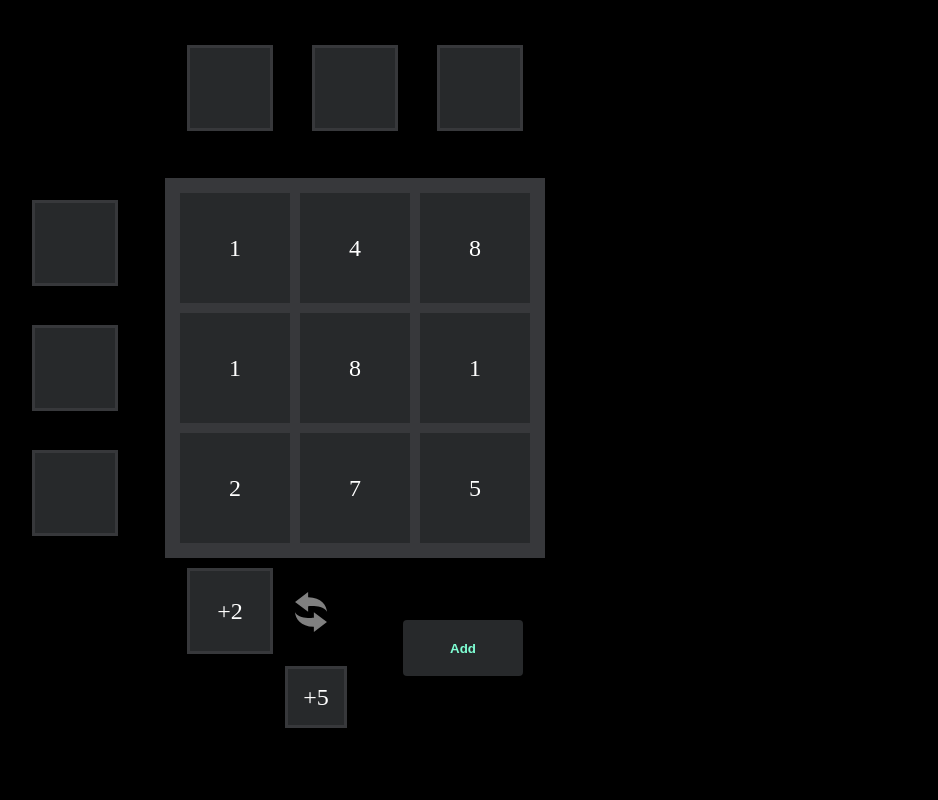
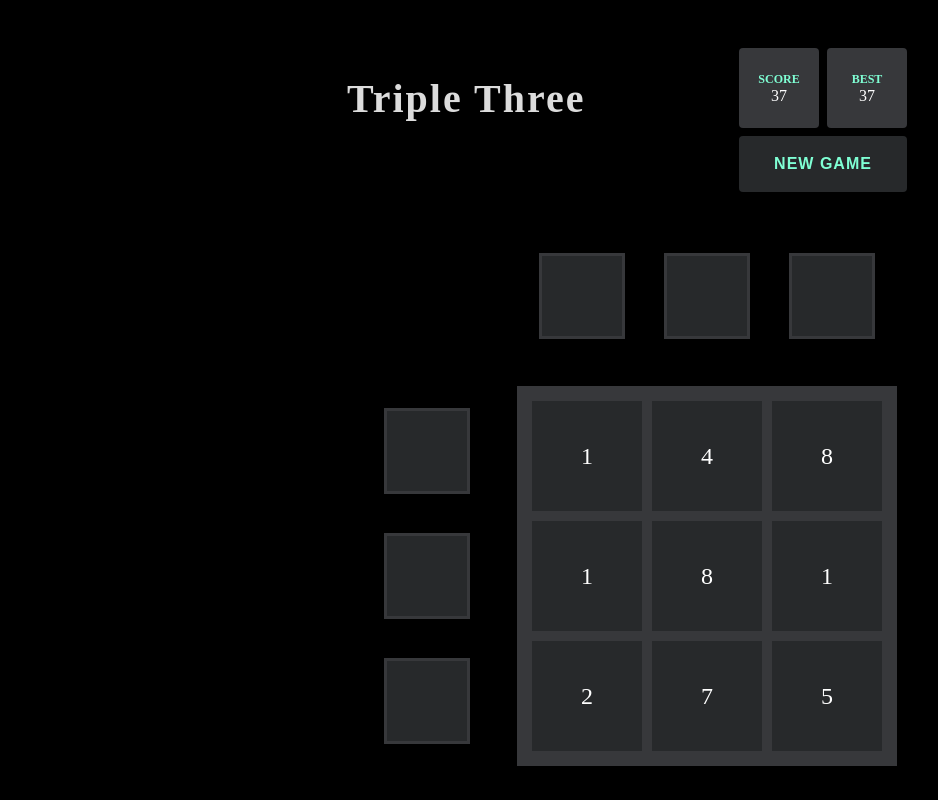
Before and after one commit to nagi-moriyama-lvgs/triple-three, a React app: page / in a window 1280 px wide. Shown: the top 800 px of the page, without its empty margins (13-951 px from the left). Built offline with nearby package versions, Linux system fonts and the light colour scheme.

Commit message:
localStorageでscoreを管理

```diff
--- a/src/components/atoms/Button.tsx
+++ b/src/components/atoms/Button.tsx
@@ -31,7 +31,14 @@ export const Button = styled(BaseButton)`
       background-color: ${CC.COLOR.DARKGRAY};
       border: none;
       border-radius: 4px;
+      font-size: ${CC.SIZE * 2}px;
       font-weight: bold;
+      letter-spacing: 1px;
+      cursor: pointer;
+      :disabled {
+        cursor: initial;
+        color: ${CC.COLOR.GRAY};
+      }
     }
   }
 `;
--- a/src/components/atoms/Score.tsx
+++ b/src/components/atoms/Score.tsx
@@ -1,4 +1,4 @@
-import React, { memo } from "react";
+import React from "react";
 import styled from "styled-components";
 import * as CC from "~/consts";
 
@@ -15,24 +15,25 @@ const BaseScore: React.FC<BaseScoreProps> = ({
 }) => {
   return (
     <div className={className}>
-      <span>{label}</span>
-      <span>{number}</span>
+      <span className={"label"}>{label}</span>
+      <span className={"score"}>{number}</span>
     </div>
   );
 };
 
 export const Score = styled(BaseScore)`
   & {
-    width: ${CC.SIZE * 20}px;
+    width: ${CC.SIZE * 10}px;
     height: ${CC.SIZE * 10}px;
     border-radius: 4px;
-    background-color: ${CC.COLOR.DARKPRIMARY};
+    background-color: ${CC.COLOR.GRAY};
     display: flex;
     flex-direction: column;
     justify-content: center;
     align-items: center;
-    span {
-      color: white;
+    .label {
+      color: ${CC.COLOR.PRIMARY};
+      font-size: ${CC.SIZE * 1.5}px;
       font-weight: bold;
     }
   }
--- a/src/components/organisms/TripleThree.tsx
+++ b/src/components/organisms/TripleThree.tsx
@@ -10,6 +10,7 @@ export type BaseTripleThreeProps = {
   adders: number[];
   squares: number[][];
   hands: [number, number];
+  buttonDisable: boolean;
   onClickAdder: (event: React.MouseEvent) => void;
   onClickChangeHands: () => void;
   onClickAddButton: () => void;
@@ -20,6 +21,7 @@ const BaseTripleThree: React.FC<BaseTripleThreeProps> = ({
   adders,
   squares,
   hands,
+  buttonDisable,
   onClickAdder,
   onClickChangeHands,
   onClickAddButton,
@@ -35,7 +37,11 @@ const BaseTripleThree: React.FC<BaseTripleThreeProps> = ({
       </div>
       <div className={"bottom_area area"}>
         <Hands values={hands} onClick={onClickChangeHands} />
-        <Button buttonText={"Add"} onClick={onClickAddButton} />
+        <Button
+          buttonText={"Add"}
+          onClick={onClickAddButton}
+          disabled={buttonDisable}
+        />
       </div>
     </div>
   );
@@ -47,11 +53,10 @@ const TripleThree = styled(BaseTripleThree)`
     grid-template-rows:
       ${CC.SIZE * 20}px
       ${CC.SIZE * 50}px
-      ${CC.SIZE * 20}px;
+      ${CC.SIZE * 30}px;
     grid-template-columns:
       ${CC.SIZE * 20}px
-      ${CC.SIZE * 50}px
-      ${CC.SIZE * 20}px;
+      ${CC.SIZE * 50}px;
 
     .area {
       display: flex;
@@ -81,7 +86,10 @@ const TripleThree = styled(BaseTripleThree)`
     .bottom_area {
       grid-row: 3 / 4;
       grid-column: 2 / 3;
-      padding: ${CC.SIZE * 4}px;
+      padding: ${CC.SIZE * 1}px;
+      button {
+        height: ${CC.SIZE * 15}px;
+      }
     }
   }
 `;
--- a/src/components/pages/Main.tsx
+++ b/src/components/pages/Main.tsx
@@ -1,6 +1,8 @@
-import React, { useState } from "react";
+import React, { useCallback, useState } from "react";
 import styled from "styled-components";
+import { Score, Button } from "~/components/atoms";
 import TripleThree from "~/components/organisms/TripleThree";
+import * as CC from "~/consts";
 
 type BaseMainProps = {
   className?: string;
@@ -19,6 +21,31 @@ const BaseMain: React.FC<BaseMainProps> = ({ className }) => {
   const [squares, setSquares] = useState<squaresType>(
     localStorageSquares || initialSquares
   );
+
+  // score
+  const getScore: (square: squaresType) => number = (squares) => {
+    let score = 0;
+    squares.forEach((row) => {
+      row.forEach((square) => {
+        if (!(square % 3 === 0)) score += square;
+      });
+    });
+    return score;
+  };
+  const score = getScore(squares);
+  const localStorageBestScore = Number(localStorage.getItem("best"));
+  const bestScore =
+    localStorageBestScore > score ? localStorageBestScore : score;
+
+  // adders
+  const [adders, setAdders] = useState<number[]>([0, 0, 0, 0, 0, 0]);
+  const onClickAdder = (event: React.MouseEvent) => {
+    const adderElement = event.target as HTMLDivElement;
+    const adderIndex = Number(adderElement.getAttribute("data-index"));
+    const adderArray = [0, 0, 0, 0, 0, 0];
+    adderArray[adderIndex] = hands[0];
+    setAdders(adderArray);
+  };
 
   // hands
   type handsType = [number, number];
@@ -47,16 +74,6 @@ const BaseMain: React.FC<BaseMainProps> = ({ className }) => {
     return newHands;
   };
 
-  // adders
-  const [adders, setAdders] = useState<number[]>([0, 0, 0, 0, 0, 0]);
-  const onClickAdder = (event: React.MouseEvent) => {
-    const adderElement = event.target as HTMLDivElement;
-    const adderIndex = Number(adderElement.getAttribute("data-index"));
-    const adderArray = [0, 0, 0, 0, 0, 0];
-    adderArray[adderIndex] = hands[0];
-    setAdders(adderArray);
-  };
-
   // add button
   const addMainHandToSquares: (hand: number, index: number) => squaresType = (
     hand,
@@ -74,34 +91,135 @@ const BaseMain: React.FC<BaseMainProps> = ({ className }) => {
     );
     return newSquares;
   };
-
   const onClickAddButton = () => {
     const [adderIndex] = adders.flatMap((v, i) => (v !== 0 ? i : []));
-    if (adderIndex) {
+    if (adderIndex !== undefined) {
       const newSquares = addMainHandToSquares(hands[0], adderIndex);
+      const score = getScore(newSquares);
+      if (score > bestScore)
+        localStorage.setItem("bestScore", JSON.stringify(score));
       setSquares(newSquares);
       const newHands = drawNewHand();
       localStorage.setItem("squares", JSON.stringify(newSquares));
       localStorage.setItem("hands", JSON.stringify(newHands));
+    } else {
+      alert("加算する値をAdderにセットしてください。");
     }
   };
 
+  // new game
+  const onClickNewGame = () => {
+    localStorage.removeItem("squares");
+    localStorage.removeItem("hands");
+    setAdders([0, 0, 0, 0, 0, 0]);
+    setSquares(initialSquares);
+    setHands([
+      INITIAL_VALUES[Math.floor(Math.random() * INITIAL_VALUES.length)],
+      INITIAL_VALUES[Math.floor(Math.random() * INITIAL_VALUES.length)],
+    ]);
+  };
+
+  // game over
+  const isGameOver: (squares: squaresType) => boolean = (squares) => {
+    let inActiveSuqareCount = 0;
+    squares.forEach((row) =>
+      row.forEach((square) => {
+        if (square % 3 === 0) inActiveSuqareCount++;
+      })
+    );
+    if (inActiveSuqareCount >= 3) {
+      return true;
+    } else {
+      return false;
+    }
+  };
+  const buttonDisable = isGameOver(squares);
+
   return (
     <div className={className}>
+      <div className={"header_content"}>
+        <h1>Triple Three</h1>
+        <div className={"score_content"}>
+          <div className={"scores"}>
+            <Score label={"SCORE"} number={score} />
+            <Score label={"BEST"} number={bestScore} />
+          </div>
+          <div className={"new_game"}>
+            <Button buttonText={"NEW GAME"} onClick={onClickNewGame} />
+          </div>
+        </div>
+      </div>
+
+      {buttonDisable && <p>game over</p>}
+
       <TripleThree
         adders={adders}
         hands={hands}
         squares={squares}
+        buttonDisable={buttonDisable}
         onClickAdder={onClickAdder}
         onClickChangeHands={onChangeHands}
         onClickAddButton={onClickAddButton}
       />
+
+      <hr color={CC.COLOR.GRAY} />
+      <div className={"description"}>
+        <h2>How To Play</h2>
+        <ul>
+          <li>The score is the sum of nine numbers.</li>
+          <li>You can add hand numbers to columns or rows.</li>
+          <li>
+            Numbers that are multiples of 3 are not included in the score.
+          </li>
+          <li>
+            Game over when the number of multiples of 3 becomes 3 or more.
+          </li>
+        </ul>
+      </div>
     </div>
   );
 };
 
 const Main = styled(BaseMain)`
   & {
+    width: ${CC.SIZE * 70}px;
+    margin: 0 auto;
+    display: flex;
+    flex-direction: column;
+    align-items: center;
+
+    .header_content {
+      width: 100%;
+      margin: ${CC.SIZE * 5}px 0 ${CC.SIZE * 3}px;
+      display: flex;
+      justify-content: space-between;
+
+      h1 {
+        color: ${CC.COLOR.LIGHTGRAY};
+        font-size: ${CC.SIZE * 5}px;
+        letter-spacing: 2px;
+      }
+
+      .score_content {
+        .scores {
+          width: ${CC.SIZE * 21}px;
+          display: flex;
+          justify-content: space-between;
+        }
+        .new_game {
+          margin-top: ${CC.SIZE * 1}px;
+          button {
+            width: ${CC.SIZE * 21}px;
+            font-size: ${CC.SIZE * 2}px;
+          }
+        }
+      }
+    }
+
+    hr {
+      width: 100%;
+      color: ${CC.COLOR.GRAY};
+    }
   }
 `;
 
--- a/src/consts/Color.tsx
+++ b/src/consts/Color.tsx
@@ -3,5 +3,7 @@ export const COLOR = {
   DARKPRIMARY: "#66CDAA",
   DARKGRAY: "#27292B",
   GRAY: "#37383B",
+  LIGHTGRAY: "#DCDCDC",
   ERROR: "#FA8072",
+  WHITE: "#F5F5F5",
 } as const;
```
